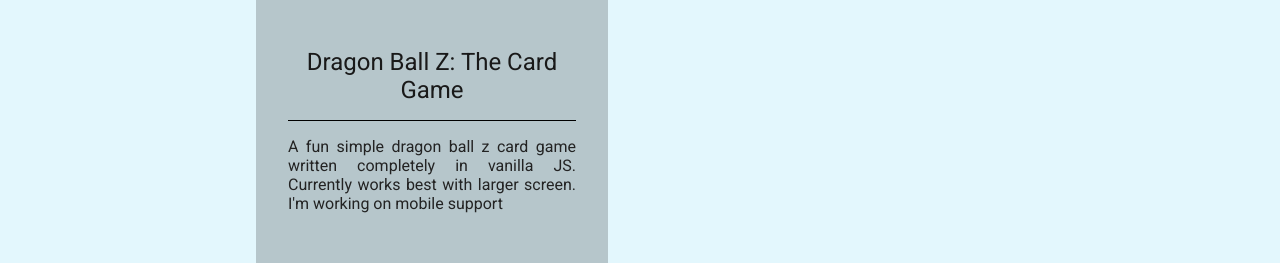
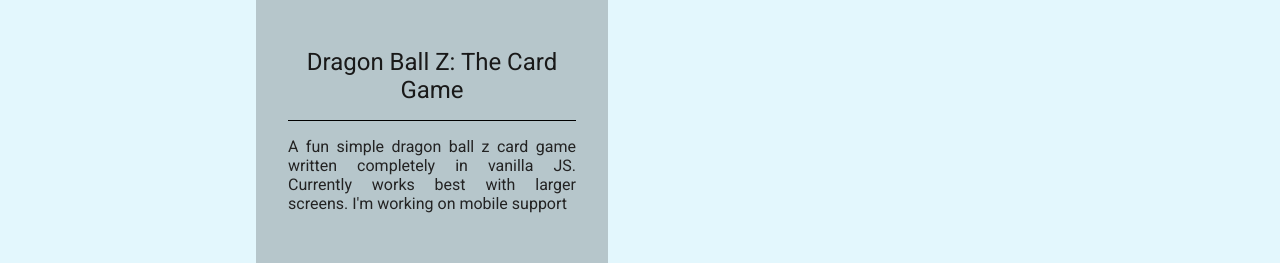
Before and after one commit to aribbabar/portfolio_v1, a plain HTML site: page index.html in a window 1280 px wide. Shown: the part 2060-2323 px from the top of the page. Drawn offline with Linux system fonts and the light colour scheme.

Commit message:
Update index.html

```diff
--- a/index.html
+++ b/index.html
@@ -52,7 +52,7 @@
                 <div class="card project-three">
                     <a href="https://aribbabar.github.io/dbzcardgame/"><img class="img random-img" src="images/dbz-game.jpg" alt=""></a>
                     <h2 class="card-heading">Dragon Ball Z: The Card Game</h2>
-                    <p class="project-desc">A fun simple dragon ball z card game written completely in vanilla JS. Currently works best with larger screen. I'm working on mobile support</p>
+                    <p class="project-desc">A fun simple dragon ball z card game written completely in vanilla JS. Currently works best with larger screens. I'm working on mobile support</p>
                 </div>
             </div>
         </div>
```
